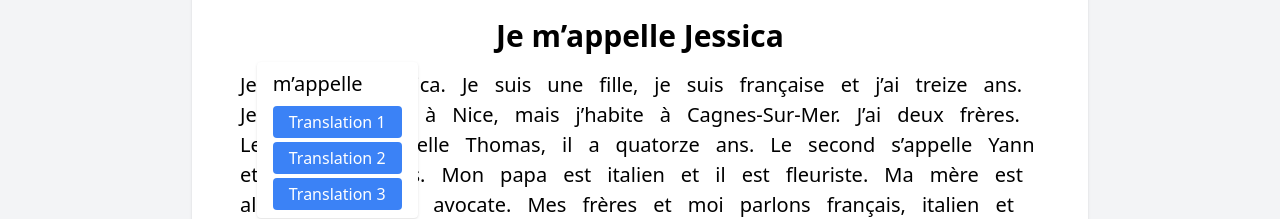
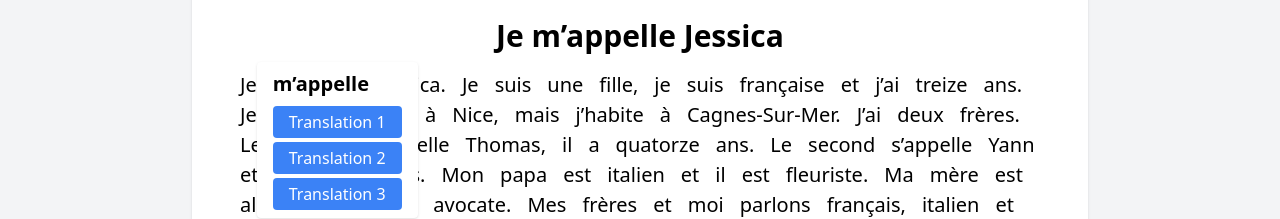
Before and after one commit to yap8/reader, a Vue app: page / in a window 1280 px wide. Both pictures are taken after a click on the button "m’appelle". Shown: the part 126-345 px from the top of the page. Built offline with nearby package versions, Linux system fonts and the light colour scheme.

Commit message:
added whitespace nowrap and font semibold to translation  title

```diff
--- a/src/components/ReaderTranslation.vue
+++ b/src/components/ReaderTranslation.vue
@@ -1,6 +1,6 @@
 <template>
   <div class="absolute -top-2 -left-2 px-4 py-2 bg-white rounded shadow z-30">
-    <h4 class="mb-2">{{ word }}</h4>
+    <h4 class="whitespace-nowrap font-semibold mb-2">{{ word }}</h4>
     <div class="flex flex-col">
       <ReaderTranslationButton
         :class="{ 'mt-1': index }"
```
